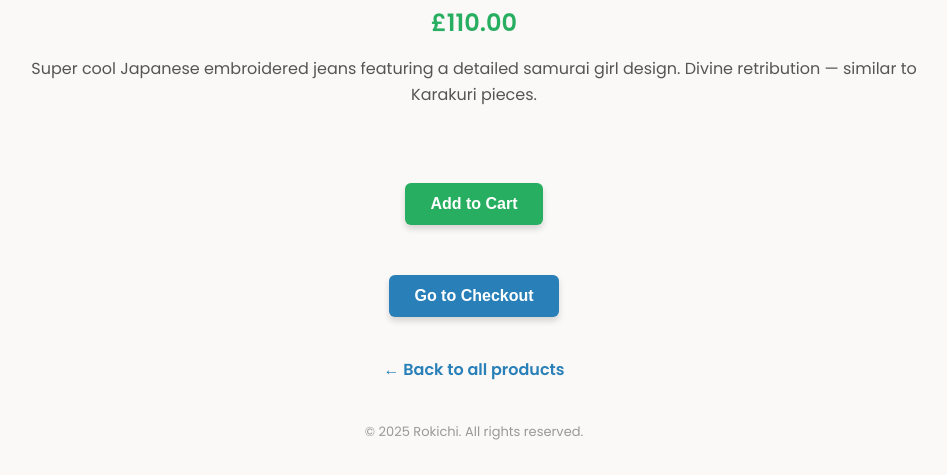
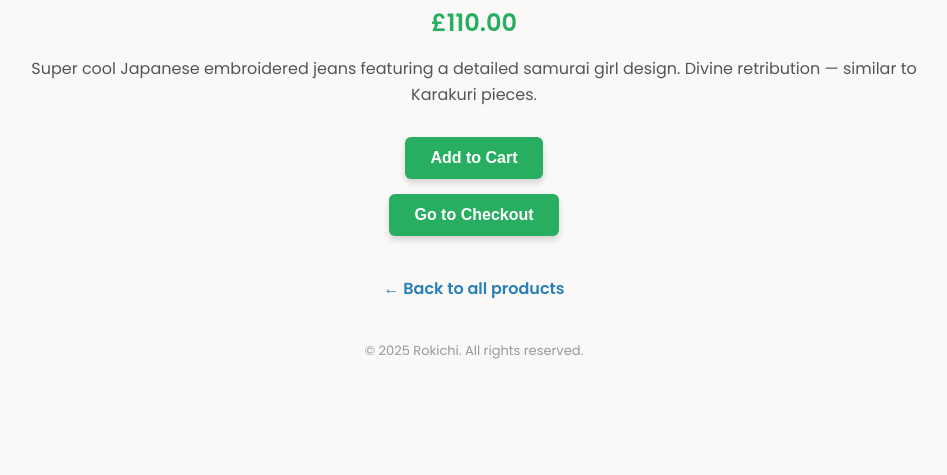
Before and after one commit to o-forster/o-forster.github.io, a plain HTML site: page samurai-jeans.html in a window 1280 px wide. Shown: the part 812-1287 px from the top of the page, without its empty margins (166-1113 px from the left). After the commit the page ends 1206 px from the top, so only its background shows below. Drawn offline with Linux system fonts and the light colour scheme.

Commit message:
Update samurai-jeans.html

```diff
--- a/samurai-jeans.html
+++ b/samurai-jeans.html
@@ -33,6 +33,7 @@
       box-shadow: 0 2px 6px rgba(0, 0, 0, 0.08);
     }
 
+    /* Cart link */
     .cart-link {
       position: fixed;
       top: 20px;
@@ -75,6 +76,7 @@
       line-height: 1.6;
     }
 
+    /* Gallery Styles */
     .gallery-container {
       margin: 30px 0;
     }
@@ -112,6 +114,7 @@
 
     .arrow.left { left: -50px; }
     .arrow.right { right: -50px; }
+
     .arrow:hover { color: #2c3e50; }
 
     .thumbnails {
@@ -142,12 +145,12 @@
       transform: scale(1.05);
     }
 
-    .buttons {
+    .cart-actions {
       text-align: center;
-      margin: 40px 0;
+      margin: 25px 0 40px;
     }
 
-    .buttons button {
+    .cart-actions button {
       background-color: #27ae60;
       border: none;
       padding: 12px 25px;
@@ -156,32 +159,19 @@
       color: #fff;
       border-radius: 6px;
       cursor: pointer;
-      transition: background-color 0.3s ease;
+      transition: background-color 0.3s ease, box-shadow 0.3s ease;
       box-shadow: 0 4px 6px rgba(0,0,0,0.15);
-      margin: 10px;
+      display: block;
+      margin: 0 auto;
     }
 
-    .buttons button:hover { background-color: #1e8449; }
-
-    .checkout-btn-container {
-      text-align: center;
-      margin: 20px 0 40px;
+    .cart-actions button:hover {
+      background-color: #1e8449;
     }
 
-    .checkout-btn-container button {
-      background-color: #2980b9;
-      border: none;
-      padding: 12px 25px;
-      font-size: 1rem;
-      font-weight: 600;
-      color: #fff;
-      border-radius: 6px;
-      cursor: pointer;
-      transition: background-color 0.3s ease;
-      box-shadow: 0 4px 6px rgba(0,0,0,0.15);
+    .cart-actions button + button {
+      margin-top: 15px;
     }
-
-    .checkout-btn-container button:hover { background-color: #1c5980; }
 
     footer {
       text-align: center;
@@ -190,10 +180,20 @@
       margin-top: 40px;
     }
 
-    a { color: #2980b9; text-decoration: none; font-weight: 600; }
-    a:hover { text-decoration: underline; }
+    a {
+      color: #2980b9;
+      text-decoration: none;
+      font-weight: 600;
+    }
 
-    .back-link { text-align: center; margin-bottom: 40px; }
+    a:hover {
+      text-decoration: underline;
+    }
+
+    .back-link {
+      text-align: center;
+      margin-bottom: 40px;
+    }
   </style>
 </head>
 <body>
@@ -226,16 +226,11 @@
   <p class="price">£110.00</p>
   <p class="description">
     Super cool Japanese embroidered jeans featuring a detailed samurai girl design.
-    Divine retribution — similar to Karakuri pieces.<br><br>
+    Divine retribution — similar to Karakuri pieces.
   </p>
 
-  <div class="buttons">
-    <!-- Add to Cart -->
+  <div class="cart-actions">
     <button onclick="addToCart()">Add to Cart</button>
-  </div>
-
-  <!-- Go to Checkout button -->
-  <div class="checkout-btn-container">
     <button onclick="addToCartAndCheckout()">Go to Checkout</button>
   </div>
 
@@ -279,25 +274,21 @@
       showImage(currentIndex);
     }
 
-    // Initialize first thumbnail as active
     thumbnails[0].classList.add("active");
 
-    // Add to Cart with duplicate-prevention
+    // Add to Cart (no duplicates)
     function addToCart() {
       let cart = JSON.parse(localStorage.getItem("cart")) || [];
-      const exists = cart.some(item => item.name === "Samurai Embroidered Jeans");
-      if (!exists) {
+      if (!cart.some(item => item.name === "Samurai Embroidered Jeans")) {
         cart.push({
           name: "Samurai Embroidered Jeans",
           price: 110.00,
-          image: images[0],
           url: "samurai-jeans.html"
         });
         localStorage.setItem("cart", JSON.stringify(cart));
       }
     }
 
-    // Add to Cart and Go to Checkout
     function addToCartAndCheckout() {
       addToCart();
       window.location.href = "checkout.html";
```
